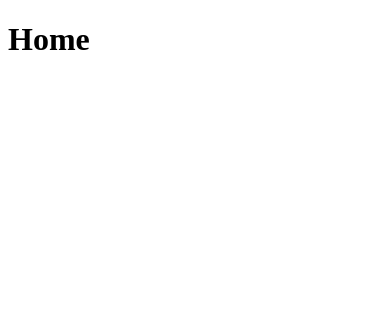
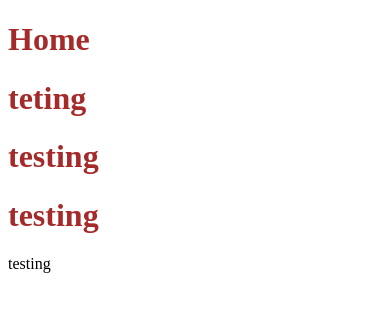
Before and after one commit to carolCase/lektion5-resolutions_adjustments, a plain HTML site: page index.html in a window 390 px wide. Drawn offline with Linux system fonts and the light colour scheme.

Commit message:
added media querys

```diff
--- a/index.html
+++ b/index.html
@@ -4,10 +4,15 @@
     <meta charset="UTF-8">
     <meta name="viewport" content="width=device-width, initial-scale=1.0">
     <title>Home</title>
+    <link rel="stylesheet" href="style.css">
 </head>
 <body>
 
     <h1>Home</h1>
+    <h1>teting</h1>
+    <h1>testing</h1>
+    <h1>testing</h1>
+    <p>testing</p>
 
 </body>
 </html>
--- /dev/null
+++ b/style.css
@@ -0,0 +1,8 @@
+ /*media query practice*/
+
+ @media screen and (max-width: 480px) { h1 {
+    color: brown;
+   }
+
+
+ }
```
